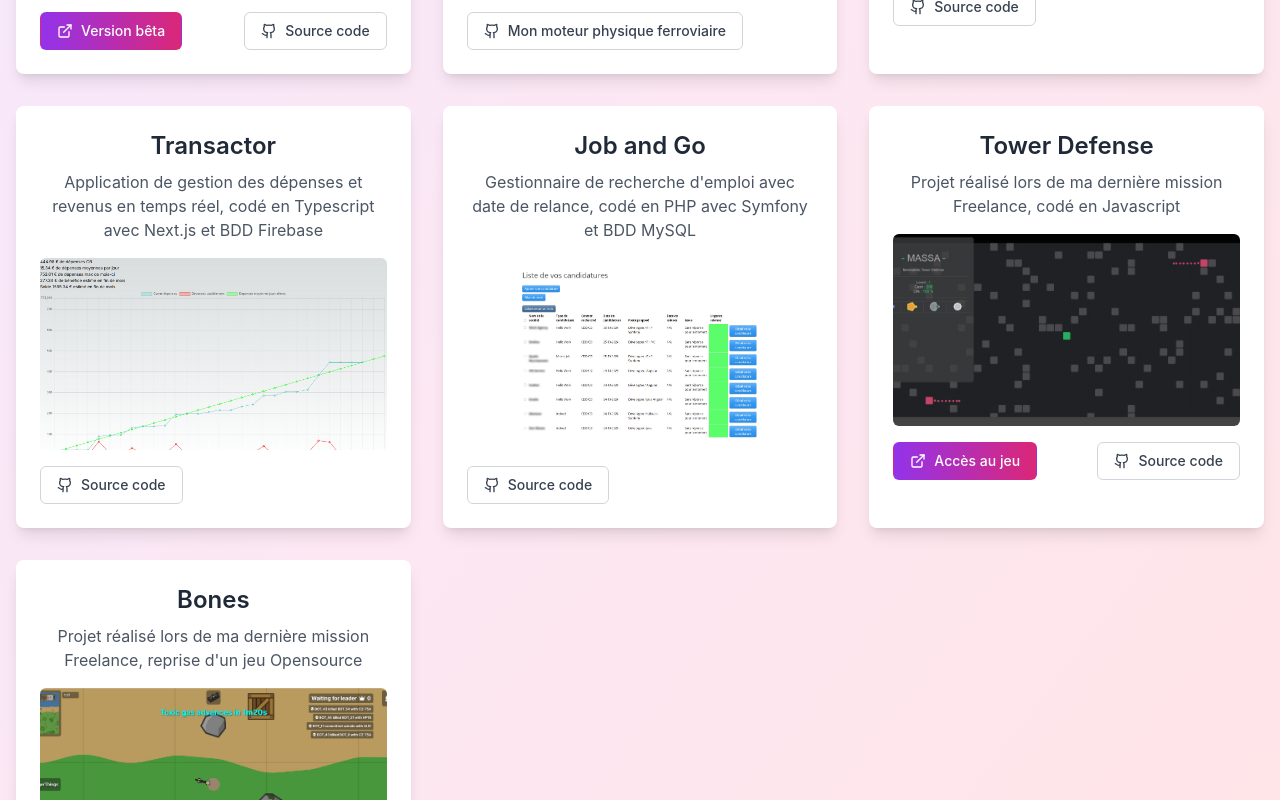
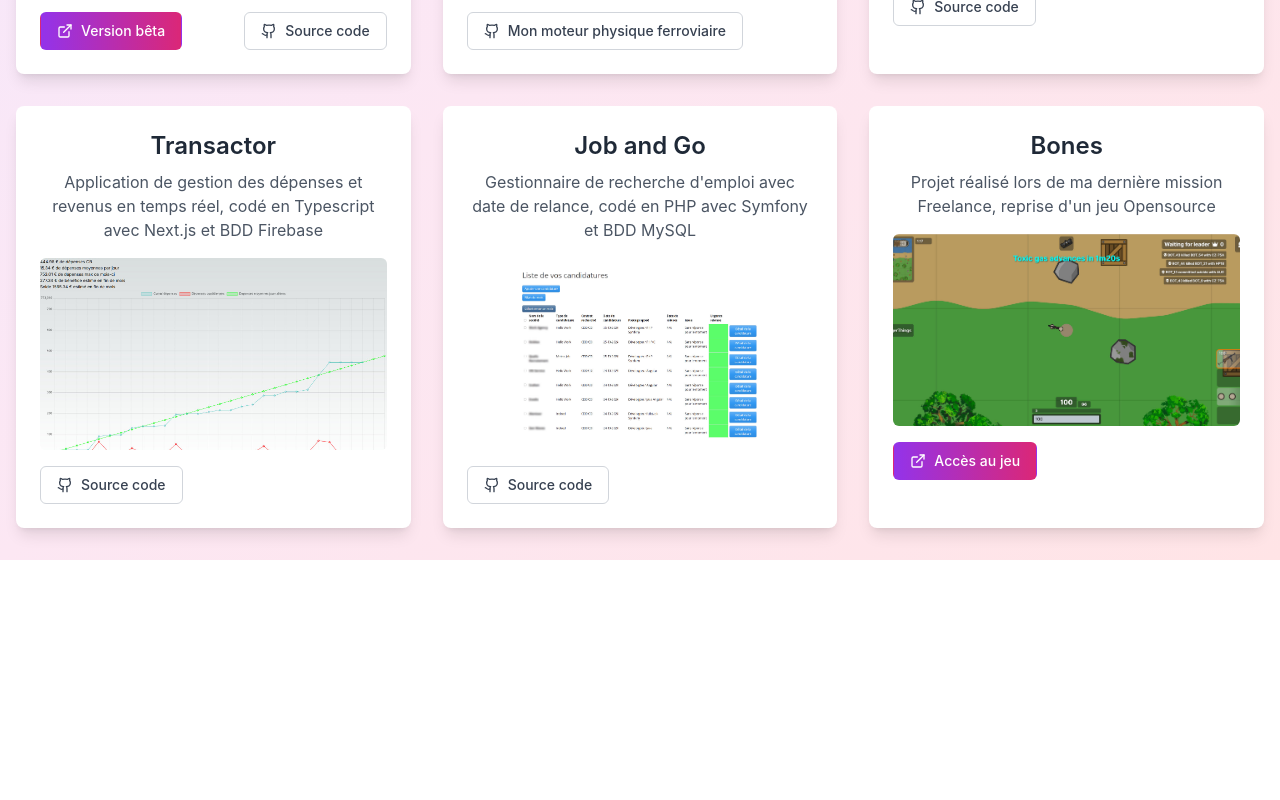
Before and after one commit to KevinGL/Portfolio2, a React (Create React App) app: page / in a window 1280 px wide. Shown: the part 700-1500 px from the top of the page. After the commit the page ends 1260 px from the top, so only its background shows below. Built offline with nearby package versions, Linux system fonts and the light colour scheme.

Commit message:
Ajustement taille paragraphe intro

```diff
--- a/src/components/portfolio.jsx
+++ b/src/components/portfolio.jsx
@@ -53,16 +53,6 @@
     type: "web"
   },
   {
-    title: "Tower Defense",
-    description: "Projet réalisé lors de ma dernière mission Freelance, codé en Javascript",
-    image: "/img/Tower_defense.jpg",
-    link: "https://tower-defense-pink.vercel.app/",
-    titleSrc: "Source code",
-    titleLink: "Accès au jeu",
-    github: "https://github.com/KevinGL/Tower_defense",
-    type: "web"
-  },
-  {
     title: "Bones",
     description: "Projet réalisé lors de ma dernière mission Freelance, reprise d'un jeu Opensource",
     image: "/img/Bones.jpg",
@@ -89,7 +79,7 @@
           <h1 className="text-2xl sm:text-3xl lg:text-5xl font-extrabold mb-4 text-transparent bg-clip-text bg-gradient-to-r from-purple-600 to-pink-600 dark:from-purple-300 dark:to-pink-300 max-w-full">
             Développeur C/C++ PHP Javascript Typescript motivé et disponible
           </h1>
-          <p className="text-xl text-gray-600 dark:text-gray-300 max-w-2xl mx-auto">
+          <p className="text-md sm:text-xl text-gray-600 dark:text-gray-300 max-w-2xl mx-auto">
             J'ai découvert la passion du code en 2011 et je ne m'en suis jamais lassé. À la base codeur en C j'ai rapidement réalisé des projets 3D OpenGL, évolué vers le C++ et effectué en 2022 une formation Epitech me permettant de réaliser des projets web
           </p>
         </header>
```
